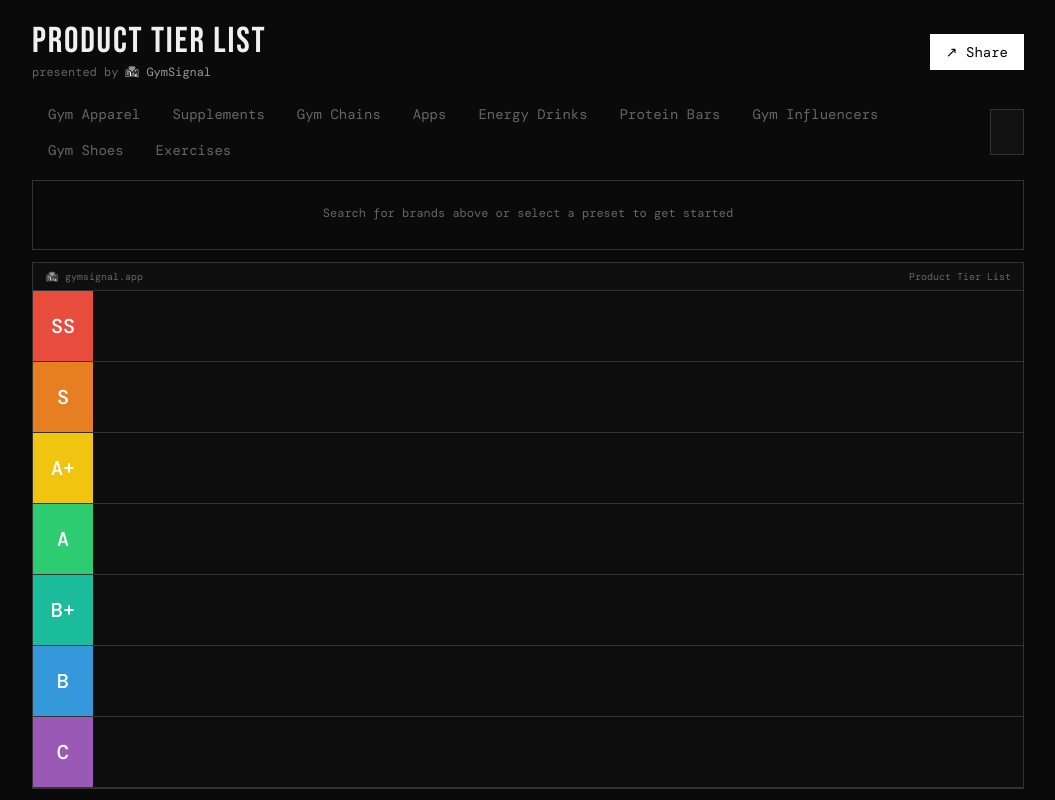
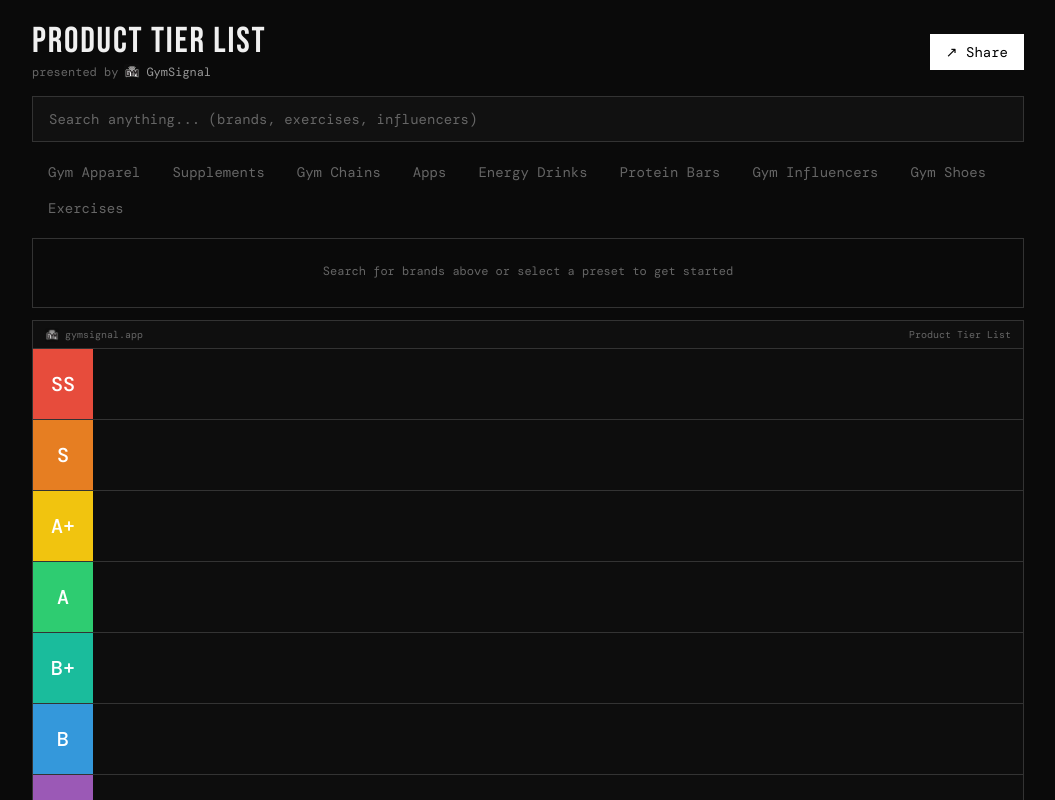
Before and after one commit to realworldbuilder/gymbrandtiers, a Next.js app: page / in a window 1280 px wide. Shown: the top 800 px of the page, without its empty margins (112-1167 px from the left). Built offline with nearby package versions, Linux system fonts and the light colour scheme.

Commit message:
fix: search bar full width, own row above category toggles

```diff
--- a/src/components/AddProductForm.tsx
+++ b/src/components/AddProductForm.tsx
@@ -161,7 +161,7 @@
   }, []);
 
   return (
-    <div className="relative flex-1 max-w-lg">
+    <div className="relative w-full">
       <input
         ref={inputRef}
         type="text"
--- a/src/components/TierList.tsx
+++ b/src/components/TierList.tsx
@@ -219,10 +219,14 @@
           </button>
         </div>
 
-        {/* Presets + Search row */}
-        <div className="flex flex-col sm:flex-row items-start sm:items-center justify-between gap-3 mb-3">
+        {/* Search - full width */}
+        <div className="mb-3">
+          <AddProductForm onAddProduct={handleAddProduct} />
+        </div>
+
+        {/* Category toggles */}
+        <div className="mb-3">
           <PresetSelector activePresets={activePresets} onTogglePreset={handleTogglePreset} onClearAll={handleClearAll} />
-          <AddProductForm onAddProduct={handleAddProduct} />
         </div>
 
         <DragDropContext onDragEnd={handleDragEnd}>
```
